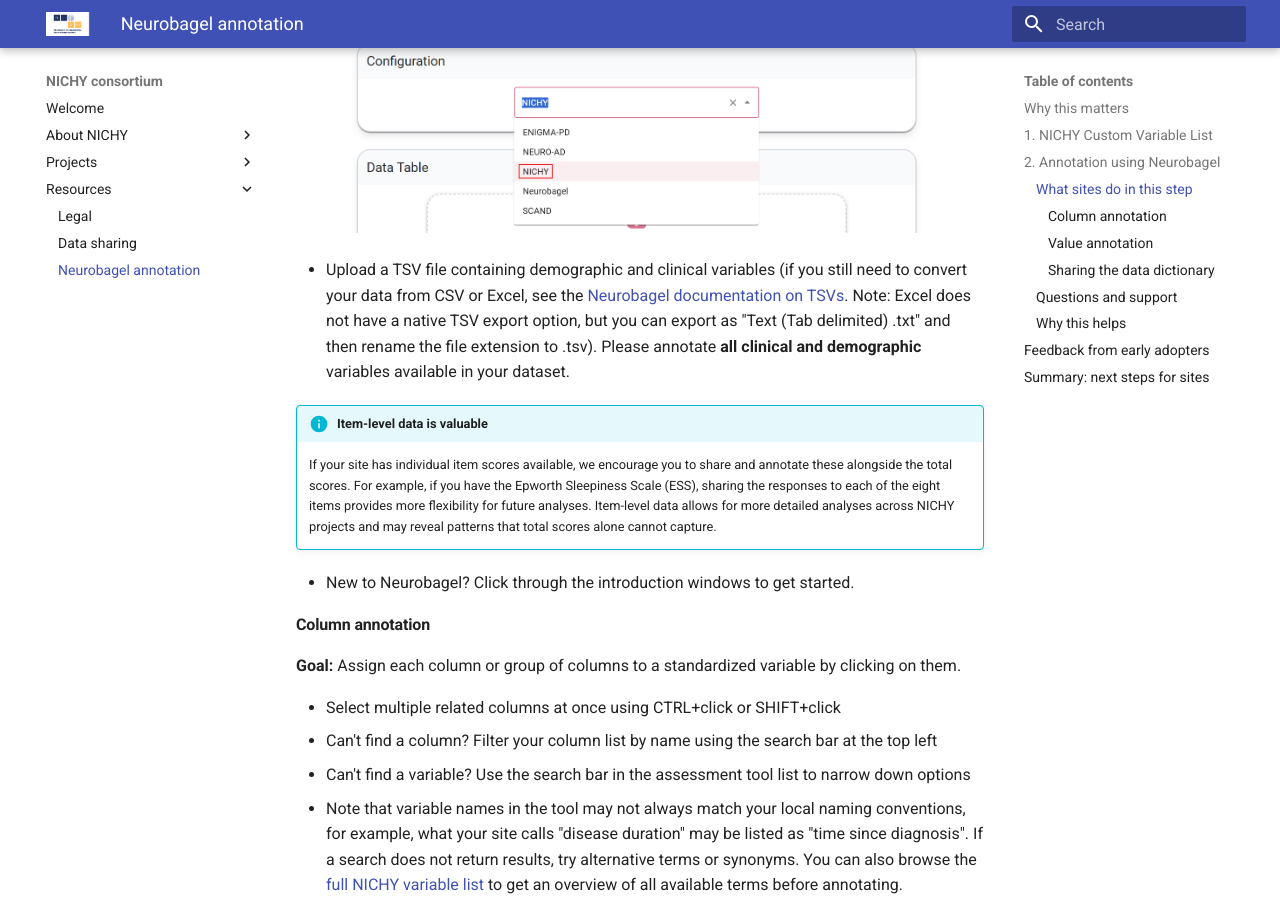
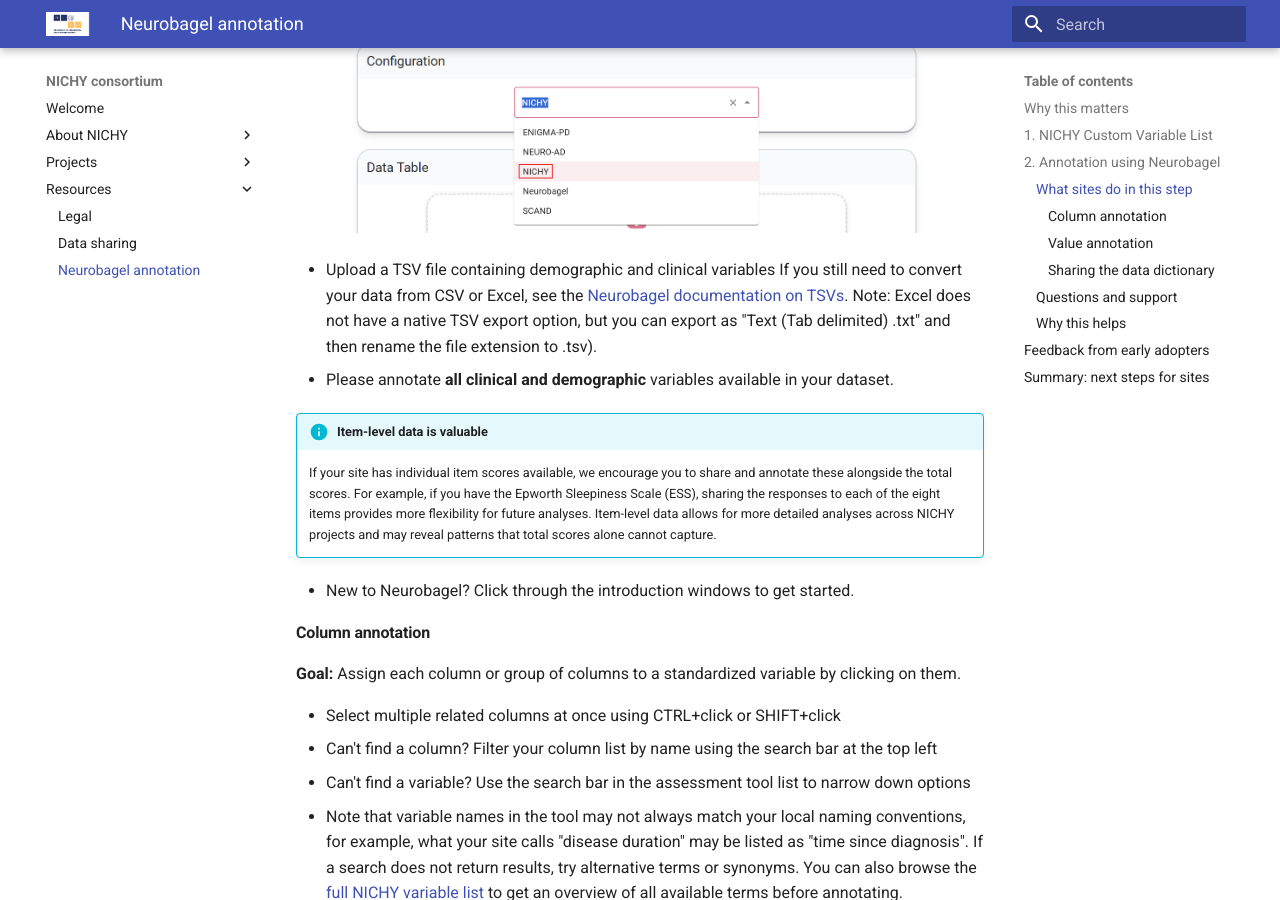
Before and after one commit to nichy-consortium/nichy, an MkDocs documentation site: the page built from docs/resources/how_to_guides/Neurobagel_data_annotation.md, in a window 1280 px wide and 900 px high, scrolled down 1328 px. Built offline with MkDocs 1.6.1 and Material for MkDocs 9.7.7, drawn with Linux system fonts in a browser that asks for light colours.

```diff
--- a/docs/resources/how_to_guides/Neurobagel_data_annotation.md
+++ b/docs/resources/how_to_guides/Neurobagel_data_annotation.md
@@ -30,7 +30,9 @@ With the NICHY vocabulary integrated into the tool, sites can annotate their spr
 
 ![Neurobagel-NICHY-Configuration](../../assets/images/Neurobagel_NICHY_screenshot.png)
 
-- Upload a TSV file containing demographic and clinical variables (if you still need to convert your data from CSV or Excel, see the [Neurobagel documentation on TSVs](https://neurobagel.org/glossary/#tsv). Note: Excel does not have a native TSV export option, but you can export as "Text (Tab delimited) .txt" and then rename the file extension to .tsv). Please annotate **all clinical and demographic** variables available in your dataset.
+- Upload a TSV file containing demographic and clinical variables
+    If you still need to convert your data from CSV or Excel, see the [Neurobagel documentation on TSVs](https://neurobagel.org/glossary/#tsv). Note: Excel does not have a native TSV export option, but you can export as "Text (Tab delimited) .txt" and then rename the file extension to .tsv).
+- Please annotate **all clinical and demographic** variables available in your dataset.
 
 !!! info "Item-level data is valuable"
     If your site has individual item scores available, we encourage you to share and annotate these alongside the total scores. For example, if you have the Epworth Sleepiness Scale (ESS), sharing the responses to each of the eight items provides more flexibility for future analyses. Item-level data allows for more detailed analyses across NICHY projects and may reveal patterns that total scores alone cannot capture.
```
